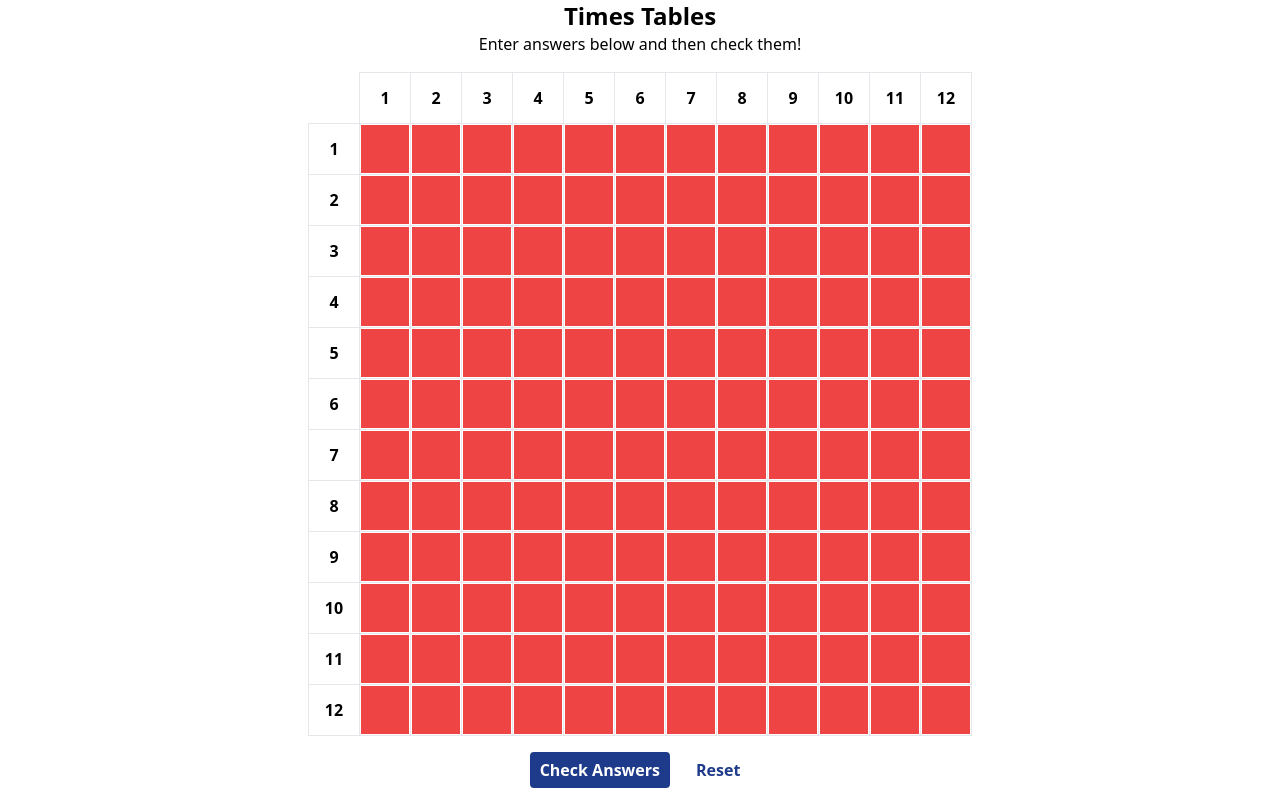
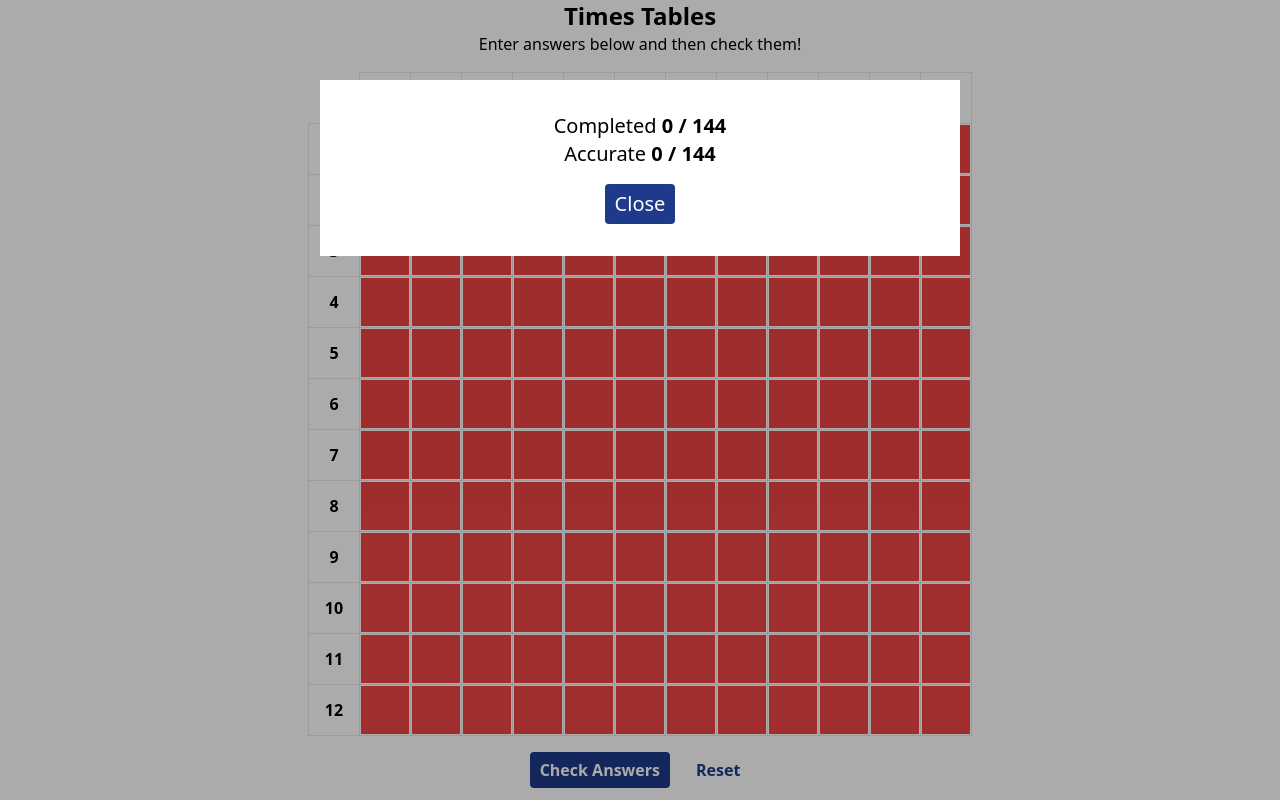
Before and after one commit to josiahdahl/old-timey-tables, a React (Vite) app: page / in a window 1280 px wide. Both pictures are taken after typing "Sample", "Sample", "Sample", "Sample", "Sample", "Sample" into the empty fields and a click on the button "Check Answers". Built offline with nearby package versions, Linux system fonts and the light colour scheme.

Commit message:
feat: dialog and highlight current numbers

```diff
--- a/package.json
+++ b/package.json
@@ -7,6 +7,7 @@
     "serve": "vite preview"
   },
   "dependencies": {
+    "@reach/dialog": "^0.16.0",
     "react": "^17.0.0",
     "react-dom": "^17.0.0"
   },
--- a/src/components/CellContent.tsx
+++ b/src/components/CellContent.tsx
@@ -1,7 +1,20 @@
 import { FC } from "react";
 
-export const CellContent: FC = ({ children }) => {
+export interface CellContentProps {
+  isHighlighted?: boolean;
+}
+
+export const CellContent: FC<CellContentProps> = ({
+  isHighlighted,
+  children,
+}) => {
   return (
-    <div className="w-12 h-12 flex justify-center items-center">{children}</div>
+    <div
+      className={`w-12 h-12 flex justify-center items-center ${
+        isHighlighted ? "bg-gray-300" : ""
+      }`}
+    >
+      {children}
+    </div>
   );
 };
--- a/src/components/InputCell.tsx
+++ b/src/components/InputCell.tsx
@@ -3,9 +3,12 @@ import { CellValue } from "../hooks/use-times-table";
 import { ChangeEvent, useEffect, useRef, useState } from "react";
 
 export interface InputCellProps {
+  xIdx: number;
+  yIdx: number;
   cellValue: CellValue;
   idSeed: string;
   cellMode: "input" | "validated";
+  onFocus: () => void;
 }
 
 const numberOnlyRegex = /[^\d]/g;
@@ -54,6 +57,7 @@ export function InputCell(props: InputCellProps) {
         inputMode="numeric"
         value={value}
         onChange={handleChange}
+        onFocus={() => props.onFocus()}
         ref={inputRef}
       />
     </CellContent>
--- a/src/components/TimesTable.tsx
+++ b/src/components/TimesTable.tsx
@@ -1,7 +1,10 @@
-import { FormEvent } from "react";
+import { FormEvent, useRef, useState } from "react";
 import { CellContent } from "./CellContent";
 import { InputCell } from "./InputCell";
 import { TimesTableState, useTimesTable } from "../hooks/use-times-table";
+import { Dialog } from "@reach/dialog";
+import "@reach/dialog/styles.css";
+import { useOnClickOutside } from "../hooks/use-click-outside";
 
 export interface TableProps {
   width: number;
@@ -11,11 +14,32 @@ export interface TableProps {
 export function TimesTable({ width, height }: TableProps) {
   const { rows, cols, values, reset, setAnswer, validate, idSeed, state } =
     useTimesTable(width, height);
+  const [modalOpen, setModalOpen] = useState(false);
+  const [selectedColRow, setSelectedColRow] = useState<{
+    x?: number;
+    y?: number;
+  }>({});
+  const tableRef = useRef(null);
+  useOnClickOutside(tableRef, () => {
+    setSelectedColRow({});
+  });
+
+  const showModal = () => setModalOpen(true);
+  const hideModal = () => setModalOpen(false);
 
   function validateAnswers(ev: FormEvent<HTMLFormElement>) {
     ev.preventDefault();
     validate();
+    showModal();
   }
+  function handleFocus(x: number, y: number) {
+    setSelectedColRow({ x, y });
+  }
+
+  const completedQuestions = values.current.filter(
+    (v) => typeof v.answer !== "undefined"
+  );
+  const correctQuestions = completedQuestions.filter((v) => v.isCorrect);
 
   return rows.length === 0 ? null : (
     <main className="flex flex-col items-center justify-center min-h-screen">
@@ -24,13 +48,15 @@ export function TimesTable({ width, height }: TableProps) {
         <p>Enter answers below and then check them!</p>
       </header>
       <form onSubmit={validateAnswers}>
-        <table>
+        <table ref={tableRef}>
           <thead>
             <tr>
               <th />
-              {cols.map((col) => (
+              {cols.map((col, colIdx) => (
                 <th className="border" key={col}>
-                  <CellContent>{col}</CellContent>
+                  <CellContent isHighlighted={selectedColRow.x === colIdx}>
+                    {col}
+                  </CellContent>
                 </th>
               ))}
             </tr>
@@ -39,7 +65,7 @@ export function TimesTable({ width, height }: TableProps) {
             {rows.map((row, rowIdx) => (
               <tr key={row}>
                 <td className="border">
-                  <CellContent>
+                  <CellContent isHighlighted={selectedColRow.y === rowIdx}>
                     <strong>{row}</strong>
                   </CellContent>
                 </td>
@@ -48,7 +74,7 @@ export function TimesTable({ width, height }: TableProps) {
                     <td key={`${col}-${row}`} className="border">
                       <InputCell
                         cellValue={
-                          values.current[colIdx * rows.length + rowIdx]
+                          values.current[rowIdx * rows.length + colIdx]
                         }
                         idSeed={idSeed}
                         cellMode={
@@ -56,6 +82,9 @@ export function TimesTable({ width, height }: TableProps) {
                             ? "validated"
                             : "input"
                         }
+                        xIdx={colIdx}
+                        yIdx={rowIdx}
+                        onFocus={() => handleFocus(colIdx, rowIdx)}
                       />
                     </td>
                   );
@@ -80,6 +109,28 @@ export function TimesTable({ width, height }: TableProps) {
           </button>
         </div>
       </form>
+      <Dialog isOpen={modalOpen} onDismiss={hideModal}>
+        <div className="text-xl text-center">
+          <p>
+            Completed{" "}
+            <strong>
+              {completedQuestions.length} / {rows.length * cols.length}
+            </strong>
+          </p>
+          <p>
+            Accurate{" "}
+            <strong>
+              {correctQuestions.length} / {rows.length * cols.length}
+            </strong>
+          </p>
+          <button
+            className="bg-blue-900 text-white rounded border-blue-900 border-2 px-2 py-1 mt-4"
+            onClick={hideModal}
+          >
+            Close
+          </button>
+        </div>
+      </Dialog>
     </main>
   );
 }
--- /dev/null
+++ b/src/hooks/use-click-outside.ts
@@ -0,0 +1,37 @@
+import { RefObject, useEffect } from "react";
+
+/**
+ * https://usehooks.com/useOnClickOutside/
+ */
+export function useOnClickOutside(
+  ref: RefObject<HTMLTableElement>,
+  handler: (ev?: MouseEvent | TouchEvent) => void
+) {
+  useEffect(
+    () => {
+      const listener = (event: MouseEvent | TouchEvent) => {
+        if (!event.target || !(event.target instanceof Element)) {
+          return;
+        }
+        // Do nothing if clicking ref's element or descendent elements
+        if (!ref?.current || ref.current.contains(event.target)) {
+          return;
+        }
+        handler(event);
+      };
+      document.addEventListener("mousedown", listener);
+      document.addEventListener("touchstart", listener);
+      return () => {
+        document.removeEventListener("mousedown", listener);
+        document.removeEventListener("touchstart", listener);
+      };
+    },
+    // Add ref and handler to effect dependencies
+    // It's worth noting that because passed in handler is a new ...
+    // ... function on every render that will cause this effect ...
+    // ... callback/cleanup to run every render. It's not a big deal ...
+    // ... but to optimize you can wrap handler in useCallback before ...
+    // ... passing it into this hook.
+    [ref, handler]
+  );
+}
```
Also changed, not shown: 1 other file (tests, documents, lock files or other folders).
